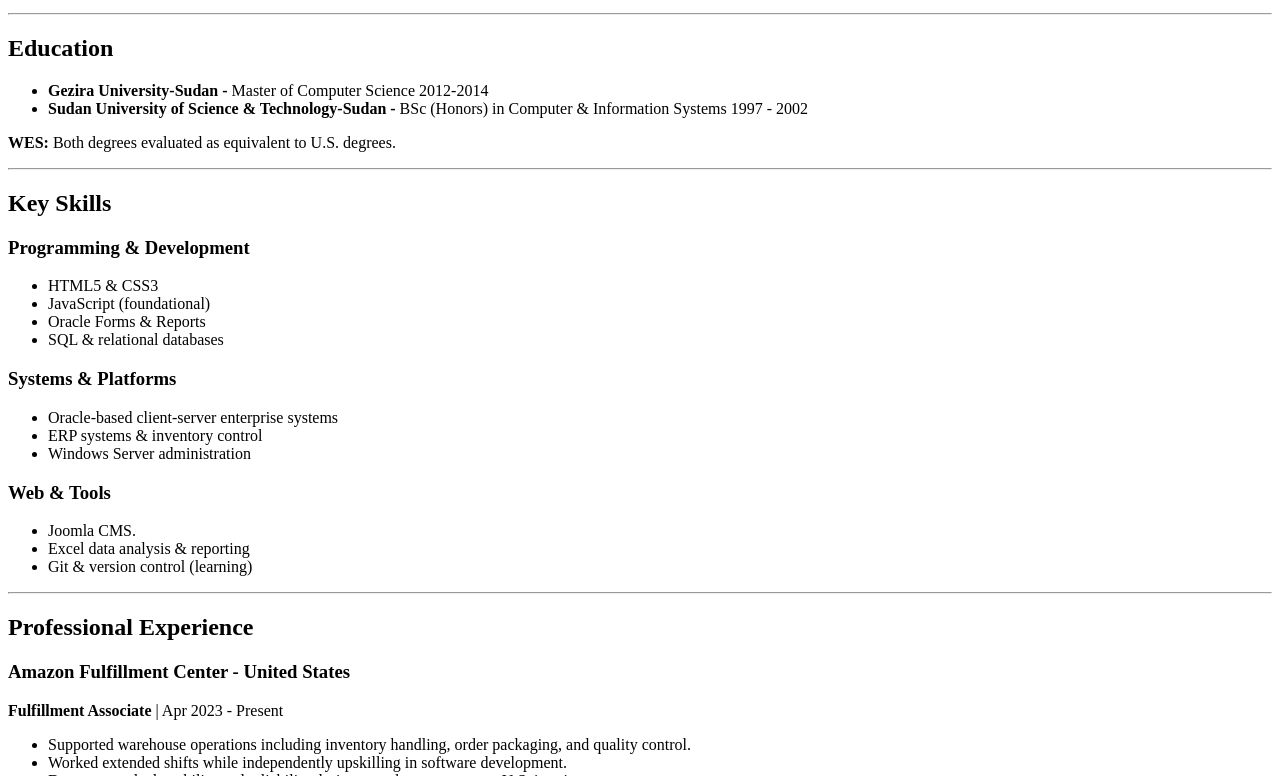
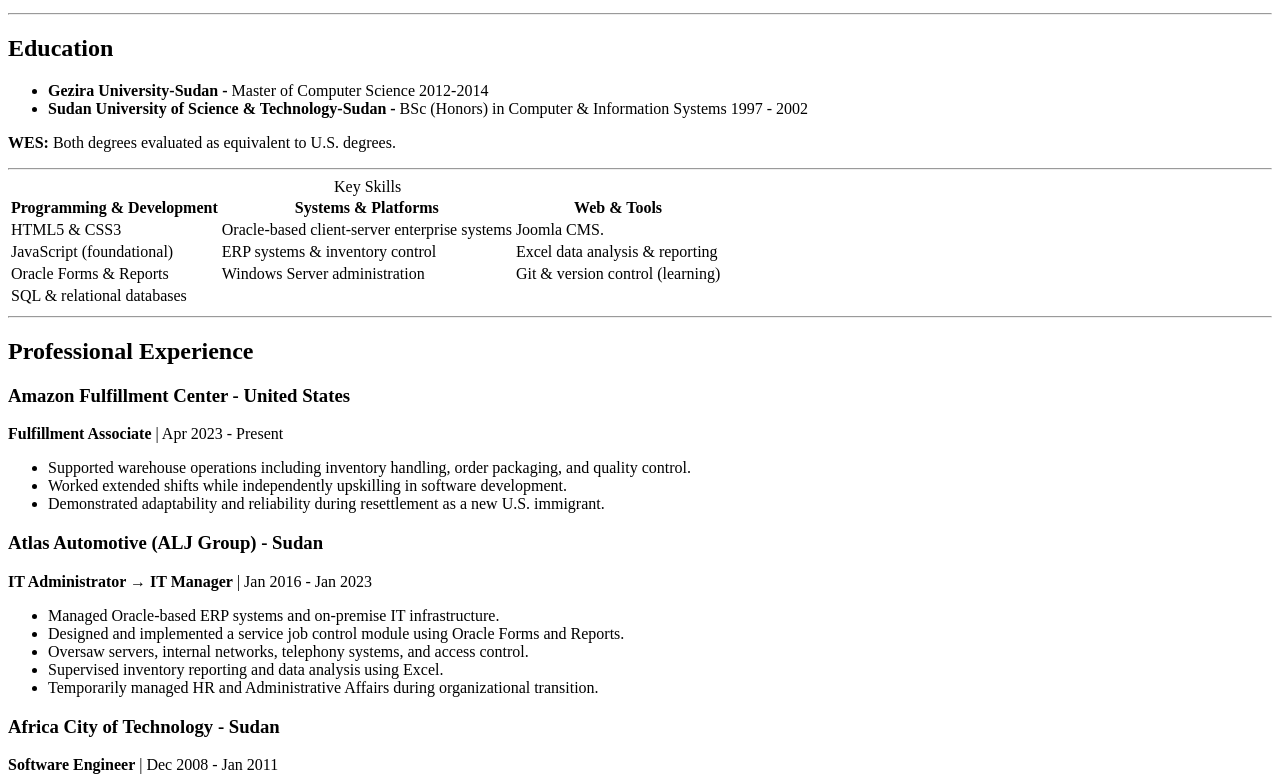
Before and after one commit to Shnaan/solution2, a plain HTML site: page index.html in a window 1280 px wide. Shown: the part 678-1454 px from the top of the page. Drawn offline with Linux system fonts and the light colour scheme.

Commit message:
rewite skills section using table

```diff
--- a/index.html
+++ b/index.html
@@ -57,38 +57,44 @@ Github: <a href="https://github.com/Shnaan">github</a></p>
 
 <hr>
 <!-- Skills section -->
-<section>
-<h2>Key Skills</h2>
-<!-- Programming & Development -->
-<h3>Programming & Development</h3>
-<ul>
 
-  <li>HTML5 & CSS3</li>
-  <li>JavaScript (foundational)</li>
-  <li>Oracle Forms & Reports</li>
-  <li>SQL & relational databases</li>
+<!-- Rewite Key skills section using table -->
 
-</ul>
+<table>
+  <caption>Key Skills</caption>
+<thead>
+  <!-- Programming & Development col. head-->
+  <th>Programming & Development</th>
+  <!-- Systems & Platforms col. head-->
+  <th>Systems & Platforms</th>
+  <!-- Web & Tools col. head-->
+  <th>Web & Tools</th>
+</thead>
+<tboday>
+  <tr>
+    <td>HTML5 & CSS3</td>
+    <td>Oracle-based client-server enterprise systems</td>
+    <td>Joomla CMS.</td>
+    <td></td>
+  </tr>
+  <tr>
+    <td>JavaScript (foundational)</td>
+    <td>ERP systems & inventory control</td>
+    <td>Excel data analysis & reporting</td>
+    <td></td>
+  </tr>
+  <tr>
+    <td>Oracle Forms & Reports</td>
+    <td>Windows Server administration</td>
+    <td>Git & version control (learning)</td>
+    <td></td>
+  </tr>
+  <tr>
+    <td>SQL & relational databases</td>
 
-<!-- Systems & Platforms -->
-<h3>Systems & Platforms</h3>
-<ul>
-
-  <li>Oracle-based client-server enterprise systems</li>
-  <li>ERP systems & inventory control</li>
-  <li>Windows Server administration</li>
-
-</ul>
-<!-- Web & Tools -->
-<h3>Web & Tools</h3>
-<ul>
-
-  <li>Joomla CMS.</li>
-  <li>Excel data analysis & reporting</li>
-  <li>Git & version control (learning)</li>
-
-</ul>
-</section>
+  </tr>
+</tboday>
+</table>
 
 <hr>
 <!-- Professional Experience section-->
```
